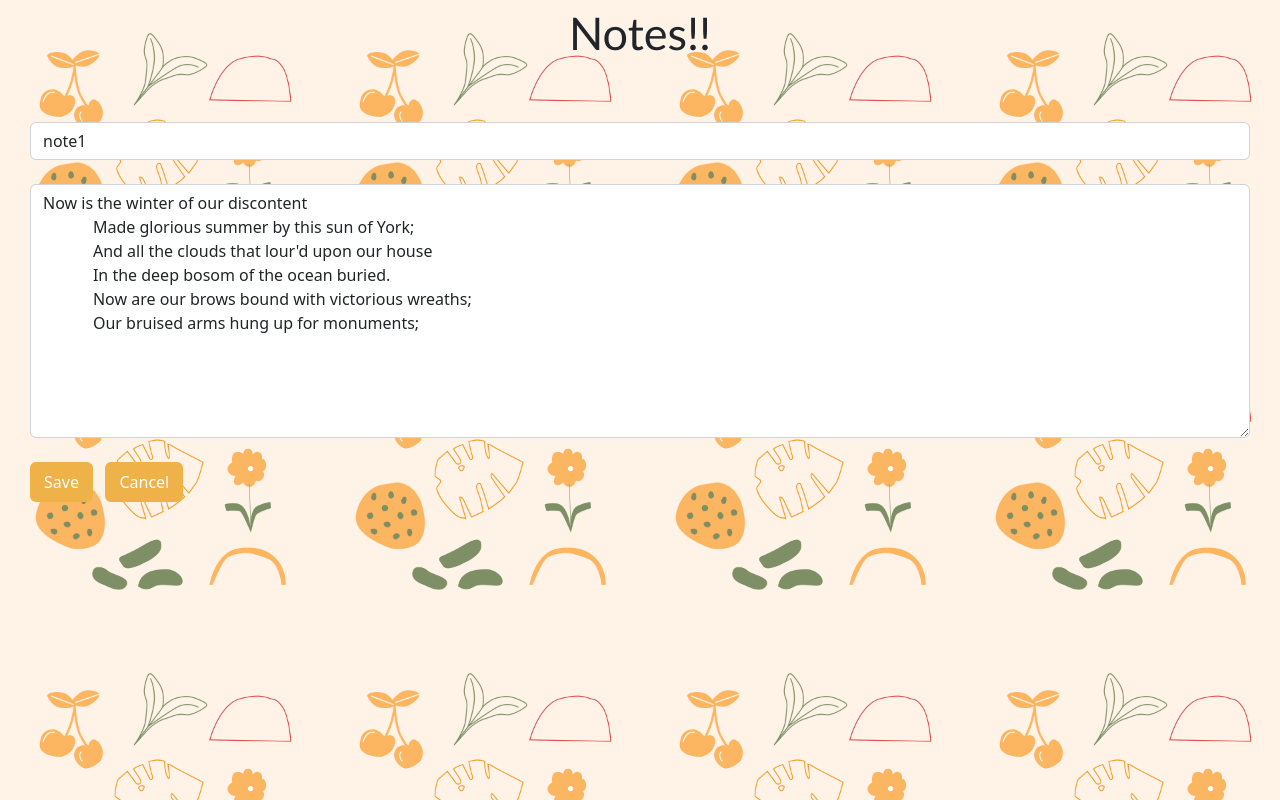
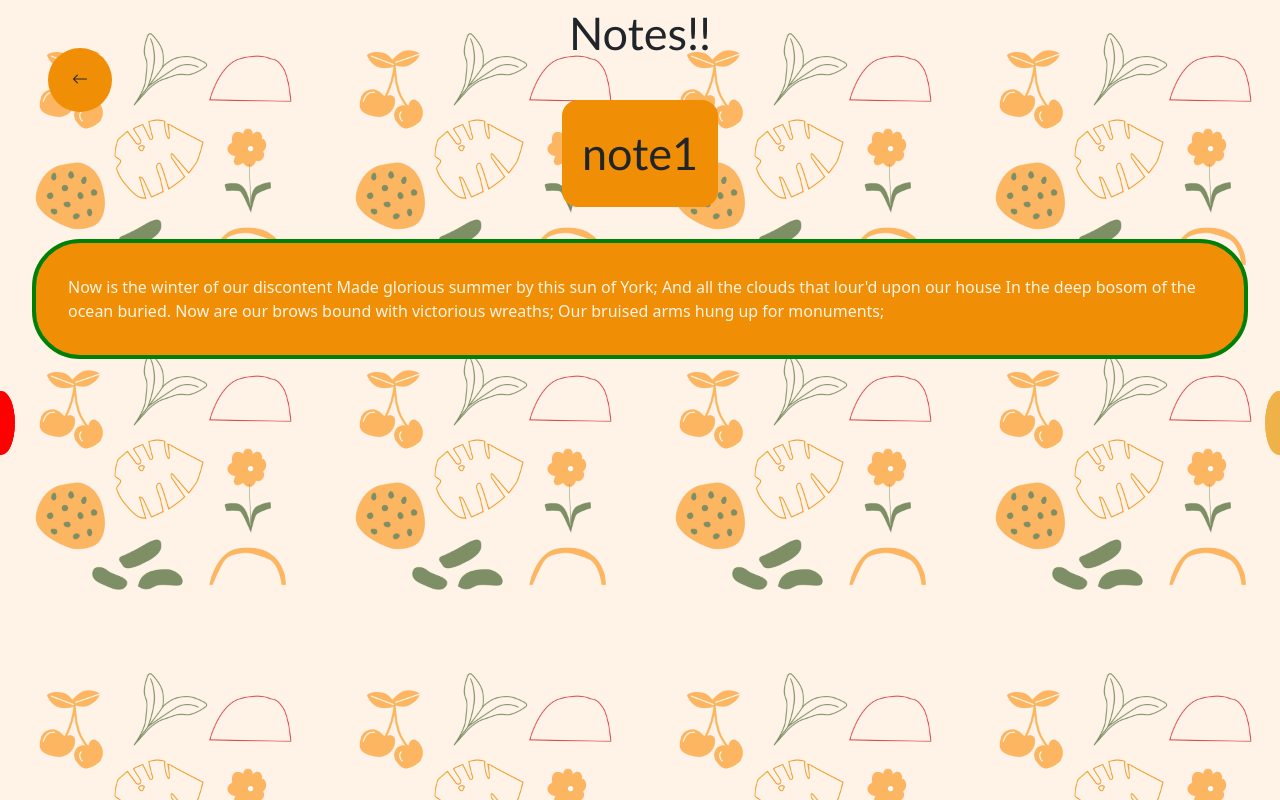
Before and after one commit to RJ2523/Notes-UI, an Angular app: page /note/1 in a window 1280 px wide. Built offline with nearby package versions, Linux system fonts and the light colour scheme.

Commit message:
adds view notes page

```diff
--- a/src/app/app.module.ts
+++ b/src/app/app.module.ts
@@ -6,10 +6,11 @@ import { FormsModule } from '@angular/forms';
 import { ShowNotesComponent } from './showNotes/showNotes.component';
 import { NoteDetailsComponent } from './noteDetails/noteDetails.component';
 import { HeaderComponent } from './header/header.component';
+import { ViewNotesComponent } from './viewNotes/viewNotes.component';
 
 @NgModule({
   declarations: [
-    AppComponent, ShowNotesComponent, NoteDetailsComponent, HeaderComponent
+    AppComponent, ShowNotesComponent, NoteDetailsComponent, HeaderComponent, ViewNotesComponent
   ],
   imports: [
     BrowserModule,
@@ -18,7 +19,8 @@ import { HeaderComponent } from './header/header.component';
       {path:'note', component:NoteDetailsComponent},
       {path: '', redirectTo:'homepage', pathMatch:'full'},
       {path: 'homepage', component: ShowNotesComponent},
-      {path:'note/:id', component:NoteDetailsComponent}
+      {path:'edit/:id', component:NoteDetailsComponent},
+      {path: 'note/:id', component: ViewNotesComponent}
     ],{enableTracing:true})
   ],
   providers: [],
--- a/src/app/showNotes/showNotes.component.html
+++ b/src/app/showNotes/showNotes.component.html
@@ -9,7 +9,7 @@
                     <p>{{note.note}}</p>
                 </div>
                 <div class="notes-btn-cnt">
-                    <button [routerLink]="['/note',note.id]" (click)="$event.stopPropagation()" class="edit btn btn-primary"><i class="bi bi-pencil"></i></button>
+                    <button [routerLink]="['/edit',note.id]" (click)="$event.stopPropagation()" class="edit btn btn-primary"><i class="bi bi-pencil"></i></button>
                     <button class="delete btn btn-primary" (click)="$event.stopPropagation()"><i class="bi bi-trash"></i></button>
                 </div>
             </div>
--- /dev/null
+++ b/src/app/viewNotes/viewNotes.component.css
@@ -0,0 +1,76 @@
+.notes-heading {
+    background-color: #f08e05;
+    font-size: x-small !important;
+    width: fit-content;
+    padding: 1.25rem;
+    margin: auto;
+    margin-top : 2rem;
+    border-radius: 1rem;
+}
+
+.notes-body {
+    margin: 2rem;
+    background-color: #f08e05;
+    color: #fff4e4;
+    padding: 2rem;
+    border: 4px solid green;
+    border-radius: 3rem;
+}
+
+.delete-btn {
+    background-color: red;
+    width: fit-content;
+    padding: 1.5rem;
+    width: 4rem;
+    height: 4rem;
+    border-radius: 0 100rem 100rem 0;
+    transform: rotateY(65deg);
+    transform-origin: left;
+    color: transparent;
+}
+
+.delete-btn:hover {
+    transform: none;
+    color: #fff4e4;
+}
+
+.edit-btn {
+    background-color: #eeb249;
+    width: fit-content;
+    padding: 1.5rem;
+    width: 4rem;
+    height: 4rem;
+    border-radius: 100rem 0 0 100rem;
+    transform: rotateY(65deg);
+    transform-origin: right;
+    color: transparent;
+}
+
+.edit-btn:hover {
+    transform: none;
+    color: #fff4e4;
+}
+
+.row {
+    display: flex;
+    flex-direction: row;
+    justify-content: space-between;
+}
+
+.bi {
+    position: relative;
+    top: -5px;
+}
+
+.back-btn-cnt {
+    background-color: #f08e05;
+    width: fit-content;
+    padding: 1.5rem;
+    margin: 1.5rem;
+    width: 4rem;
+    height: 4rem;
+    border-radius: 100rem;
+    position: fixed;
+    top: 1.5rem;
+    left: 1.5rem;
+}
--- /dev/null
+++ b/src/app/viewNotes/viewNotes.component.html
@@ -0,0 +1,22 @@
+<div class="notes-heading">
+    <notes-header [name]="notes.heading"></notes-header>
+</div>
+
+<div class="notes-body">
+    {{notes.note}}
+</div>
+
+<div class="row">
+
+    <div class="delete-btn">
+        <i class="bi bi-trash"></i>
+    </div>
+
+    <div class="edit-btn" [routerLink]="['/edit', notes.id]">
+        <i class="bi bi-pencil"></i>
+    </div>
+</div>
+
+<div class="back-btn-cnt" (click)="goBack();">
+    <i class="bi bi-arrow-left"></i>
+</div>
--- /dev/null
+++ b/src/app/viewNotes/viewNotes.component.ts
@@ -0,0 +1,23 @@
+import { Component } from "@angular/core";
+import { Notes } from "../Notes/notes";
+import { ActivatedRoute } from "@angular/router";
+import { NotesService } from "../service/notes.service";
+import { Location } from "@angular/common";
+
+@Component({
+    selector: 'view-notes',
+    styleUrls: ['./viewNotes.component.css'],
+    templateUrl: './viewNotes.component.html'
+})
+export class ViewNotesComponent {
+    notes: Notes
+
+    constructor(private activatedRoute: ActivatedRoute, private notesService: NotesService, private location: Location) {
+        let id = activatedRoute.snapshot.paramMap.get('id');
+        this.notes = notesService.getNoteById(id!);
+    }
+
+    goBack() {
+        this.location.back();
+    }
+}
```
